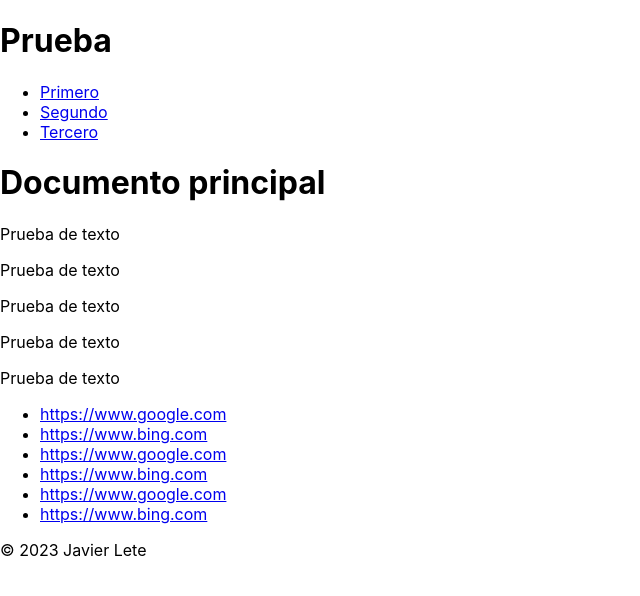
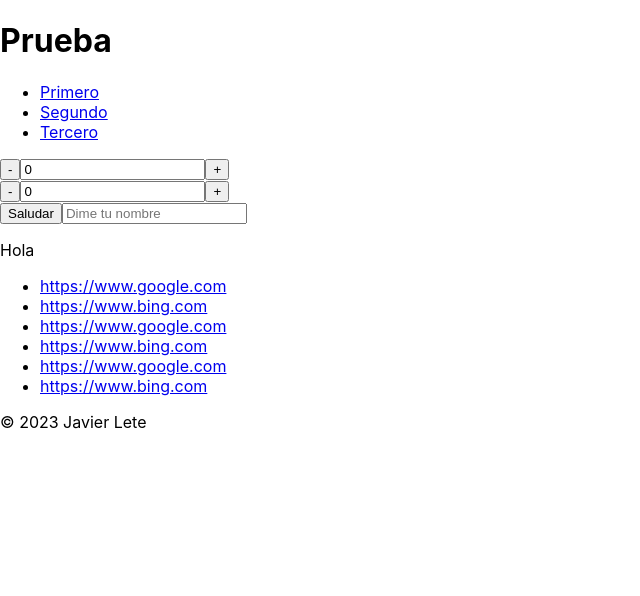
Before and after one commit to javierlete/react-2585-ejemplos, a React (Create React App) app: page / in a window 1280 px wide. Shown: the top 596 px of the page, without its empty margins (0-640 px from the left). Built offline with nearby package versions, Linux system fonts and the light colour scheme.

Commit message:
Contador, eventos y estados

```diff
--- /dev/null
+++ b/src/componentes/Contador.js
@@ -0,0 +1,13 @@
+import { useState } from "react";
+
+export default function Contador() {
+    const [numero, setNumero] = useState(0);
+
+    return (
+        <div>
+            <button onClick={() => setNumero(numero - 1)}>-</button>
+            <input type="number" value={numero} />
+            <button onClick={() => setNumero(numero + 1)}>+</button>
+        </div>
+    );
+}
--- a/src/componentes/Principal.js
+++ b/src/componentes/Principal.js
@@ -1,10 +1,24 @@
+import { useState } from "react";
+import Contador from "./Contador";
+
 export default function Principal() {
-    return <main>
-        <h1>Documento principal</h1>
-        <p>Prueba de texto</p>
-        <p>Prueba de texto</p>
-        <p>Prueba de texto</p>
-        <p>Prueba de texto</p>
-        <p>Prueba de texto</p>
-    </main>;
+    const [nombre, setNombre] = useState('');
+
+    function alCambiarNombre(e) {
+        setNombre(e.target.value);
+    }
+
+    return (
+        <main>
+            <Contador />
+            <Contador />
+
+            <form>
+                <button onClick={() => alert('Saludo')}>Saludar</button>
+
+                <input onChange={e => alCambiarNombre(e)} type="text" placeholder="Dime tu nombre" />
+                <p>Hola {nombre}</p>
+            </form>
+        </main>
+    );
 }
```
